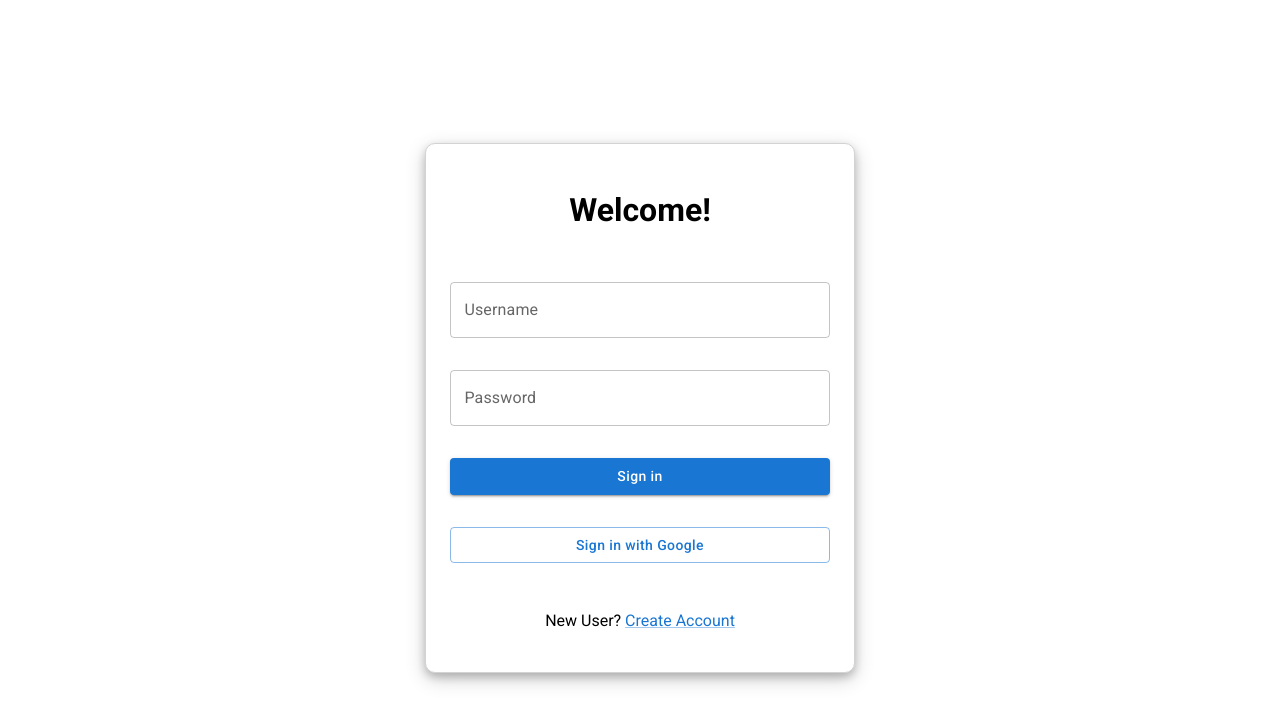
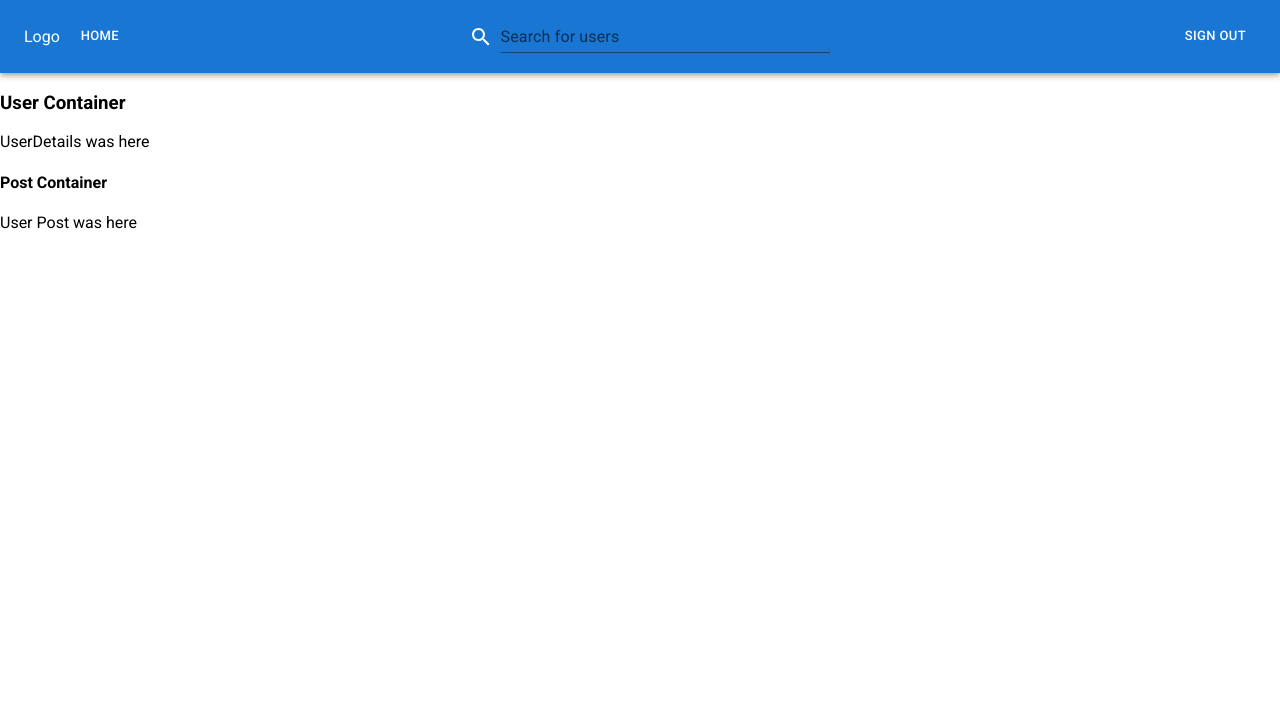
Before and after one commit to stabrabbit42/Sealteration, a React app: page / in a window 1280 px wide. Shown: the top 724 px of the page. Built offline with nearby package versions, Linux system fonts and the light colour scheme.

Commit message:
nav bar completed besides search functionality

```diff
--- a/client/App.jsx
+++ b/client/App.jsx
@@ -9,14 +9,14 @@ import MainContainer from './containers/MainContainer.jsx';
 // useState or redux
 
 const App = () => {
-  const [isLoggedIn, logIn] = useState(false);
+  const [isLoggedIn, logIn] = useState(true);
 
   return (
     <BrowserRouter>
       <Routes>
         <Route
           path="/"
-          element={isLoggedIn ? <MainContainer /> : <Login logIn={logIn} />}
+          element={isLoggedIn ? <MainContainer logIn={logIn}/> : <Login logIn={logIn} />}
         />
         {/* <MainContainer /> */}
       </Routes>
--- a/client/components/NavBar.jsx
+++ b/client/components/NavBar.jsx
@@ -1,7 +1,65 @@
 import React from 'react';
+import { AppBar, TextField, Toolbar, Button, Box } from '@mui/material';
+import SearchIcon from '@mui/icons-material/Search';
 
-const NavBar = () => {
-  return <p>Nav Bar</p>;
+const NavBar = (props) => {
+  const { logIn } = props;
+
+  // handle logout
+  const handleLogout = () => {
+    logIn(false);
+  };
+
+  return (
+    <AppBar position="static" sx={{ width: '100%', color: 'secondary' }}>
+      <Toolbar
+        sx={{
+          display: 'flex',
+          justifyContent: 'space-between',
+          alignItems: 'center',
+          color: 'white',
+        }}
+      >
+        <Box
+          sx={{
+            display: 'flex',
+            justifyContent: 'center',
+            alignItems: 'center',
+            gap: 1
+          }}
+        >
+          <div>Logo</div>
+          <Button variant="outlined" size="small" style={{ color: 'white' }}>
+            Home
+          </Button>
+        </Box>
+        <Box sx={{ display: 'flex', alignItems: 'center', width: '30%' }}>
+          <SearchIcon size="small" />
+          <TextField
+            label="Search for users"
+            variant="standard"
+            size="small"
+            sx={{
+              flex: 1,
+              m: 1,
+              mb: 2.5,
+              '& input': {
+                color: 'white',
+              },
+            }}
+          />
+        </Box>
+        <Button
+          variant="outlined"
+          size="small"
+          style={{ color: 'white' }}
+          onClick={() => handleLogout()}
+        >
+          Sign Out
+        </Button>
+      </Toolbar>
+    </AppBar>
+  );
 };
 
 export default NavBar;
--- a/client/containers/MainContainer.jsx
+++ b/client/containers/MainContainer.jsx
@@ -4,11 +4,11 @@ import NavBar from '../components/NavBar.jsx'
 // import usercontainer
 import UserContainer from './UserContainer.jsx'
 
-const MainContainer = () => {
+const MainContainer = (props) => {
+  const { logIn } = props;
   return (
-    <div>
-      <h2>Main Container</h2>
-      <NavBar />
+    <div id="mainContainer">
+      <NavBar logIn={logIn}/>
       <UserContainer />
     </div>
   )
--- a/client/styles.css
+++ b/client/styles.css
@@ -2,6 +2,10 @@
 
 * {
   font-family: 'Roboto', sans-serif;
+}
+
+body {
+  margin: 0px;
 }
 
 #login {
@@ -11,3 +15,9 @@
   align-items: center;
   height: 100vh;
 }
+
+#mainContainer {
+  display: flex;
+  flex-direction: column;
+  width: 100%;
+}
--- a/package.json
+++ b/package.json
@@ -26,6 +26,7 @@
     "@babel/runtime": "^7.1.2",
     "@emotion/react": "^11.11.1",
     "@emotion/styled": "^11.11.0",
+    "@mui/icons-material": "^5.14.3",
     "@mui/material": "^5.14.5",
     "axios": "^0.24.0",
     "cross-env": "^5.2.0",
```
Also changed, not shown: 1 other file (tests, documents, lock files or other folders).
